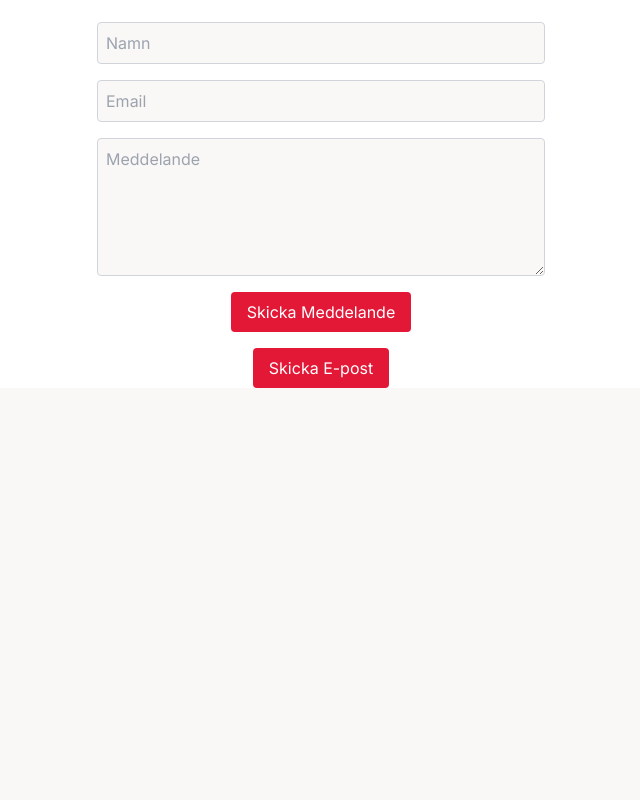
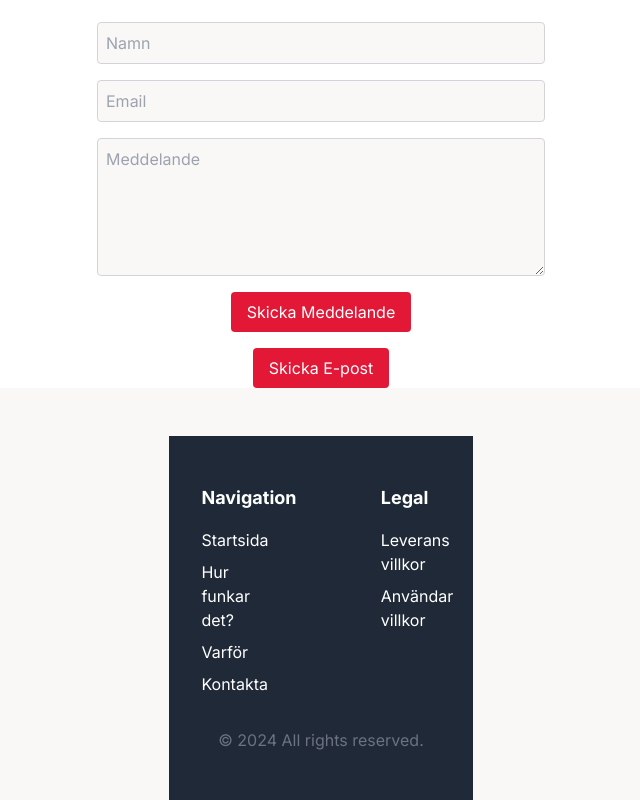
Before and after one commit to hugojohansson1021/JournalKollen, a Next.js app: page / in a window 1280 px wide. Shown: the part 2699-3499 px from the top of the page, without its empty margins (319-959 px from the left). Before the commit the page ends 3087 px from the top, so only its background shows below. Built offline with nearby package versions, Linux system fonts and the light colour scheme.

Commit message:
Add - Footer

```diff
--- /dev/null
+++ b/src/app/components/Footer.tsx
@@ -0,0 +1,47 @@
+'use client'
+import React from 'react';
+import Link from 'next/link';
+
+const Footer: React.FC = () => {
+  return (
+    <footer className="bg-gray-800 text-white py-12 mt-12">
+      <div className="max-w-7xl mx-auto px-4 sm:px-6 lg:px-8">
+        <div className="flex flex-wrap justify-between">
+          <div className="w-full sm:w-1/2 lg:w-1/4 mb-8 sm:mb-0">
+            <h2 className="text-lg font-bold mb-4">Navigation</h2>
+            <ul className="space-y-2">
+              <li>
+                <Link href="/" className="hover:text-gray-400">Startsida</Link>
+              </li>
+              <li>
+                <Link href="/hur-funkar-det" className="hover:text-gray-400">Hur funkar det?</Link>
+              </li>
+              <li>
+                <Link href="/varfor" className="hover:text-gray-400">Varför</Link>
+              </li>
+              <li>
+                <Link href="/kontakta" className="hover:text-gray-400">Kontakta</Link>
+              </li>
+            </ul>
+          </div>
+          <div className="w-full sm:w-1/2 lg:w-1/4">
+            <h2 className="text-lg font-bold mb-4">Legal</h2>
+            <ul className="space-y-2">
+              <li>
+                <Link href="/leverans-vilkor" className="hover:text-gray-400">Leverans villkor</Link>
+              </li>
+              <li>
+                <Link href="/anvandar-vilkor" className="hover:text-gray-400">Användar villkor</Link>
+              </li>
+            </ul>
+          </div>
+        </div>
+        <div className="text-center mt-8">
+          <p className="text-gray-500">&copy; {new Date().getFullYear()} All rights reserved.</p>
+        </div>
+      </div>
+    </footer>
+  );
+};
+
+export default Footer;
--- a/src/app/page.tsx
+++ b/src/app/page.tsx
@@ -7,6 +7,7 @@ import Header from "./components/Header";
 import Hurfunkar from "./components/Hurfunkar";
 import Securepage from "./components/Varfor";
 import ContactForm from "./components/ContactForm";
+import Footer from "./components/Footer";
 
 export default function Home() {
   const [isSwedish, setIsSwedish] = useState(true);
@@ -27,6 +28,7 @@ export default function Home() {
      <Securepage isSwedish={isSwedish} setIsSwedish={setIsSwedish} />
 
      <ContactForm isSwedish={isSwedish} setIsSwedish={setIsSwedish} />
+     <Footer/>
     </main>
   );
 }
```
